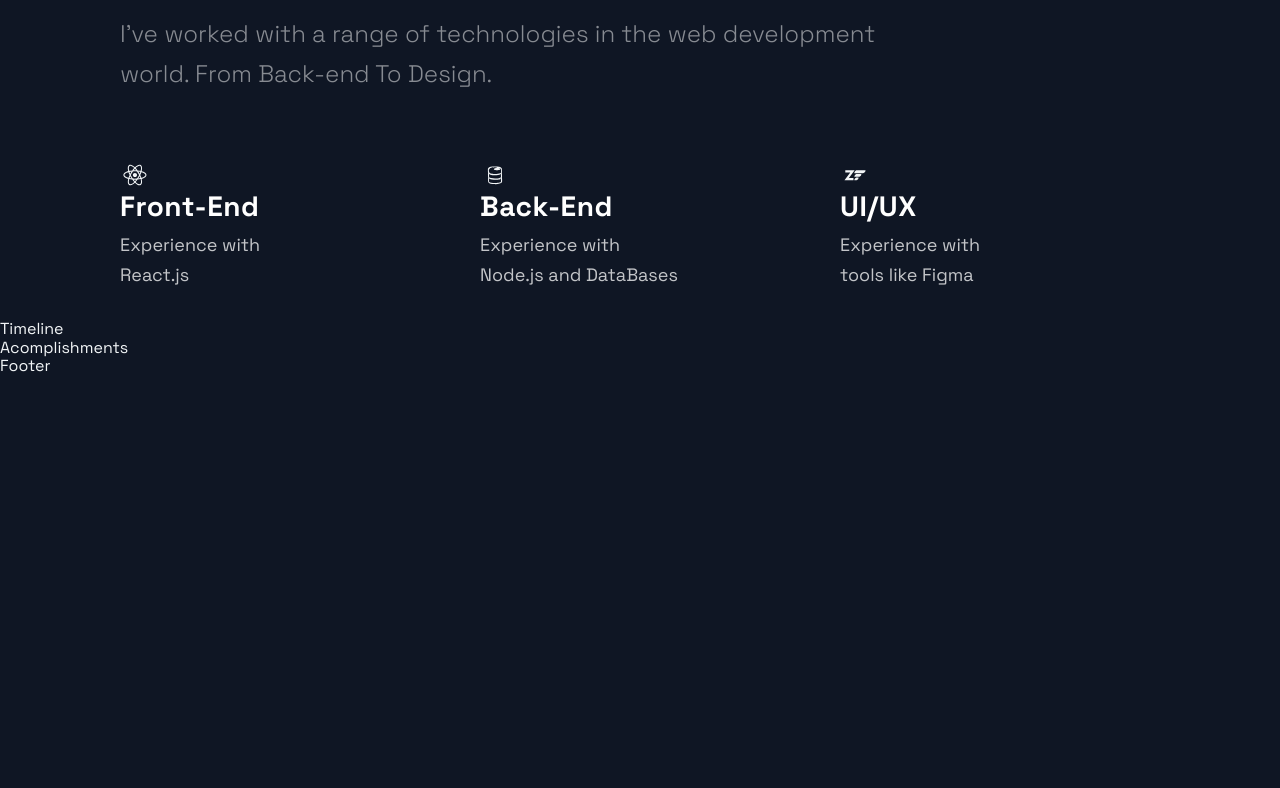
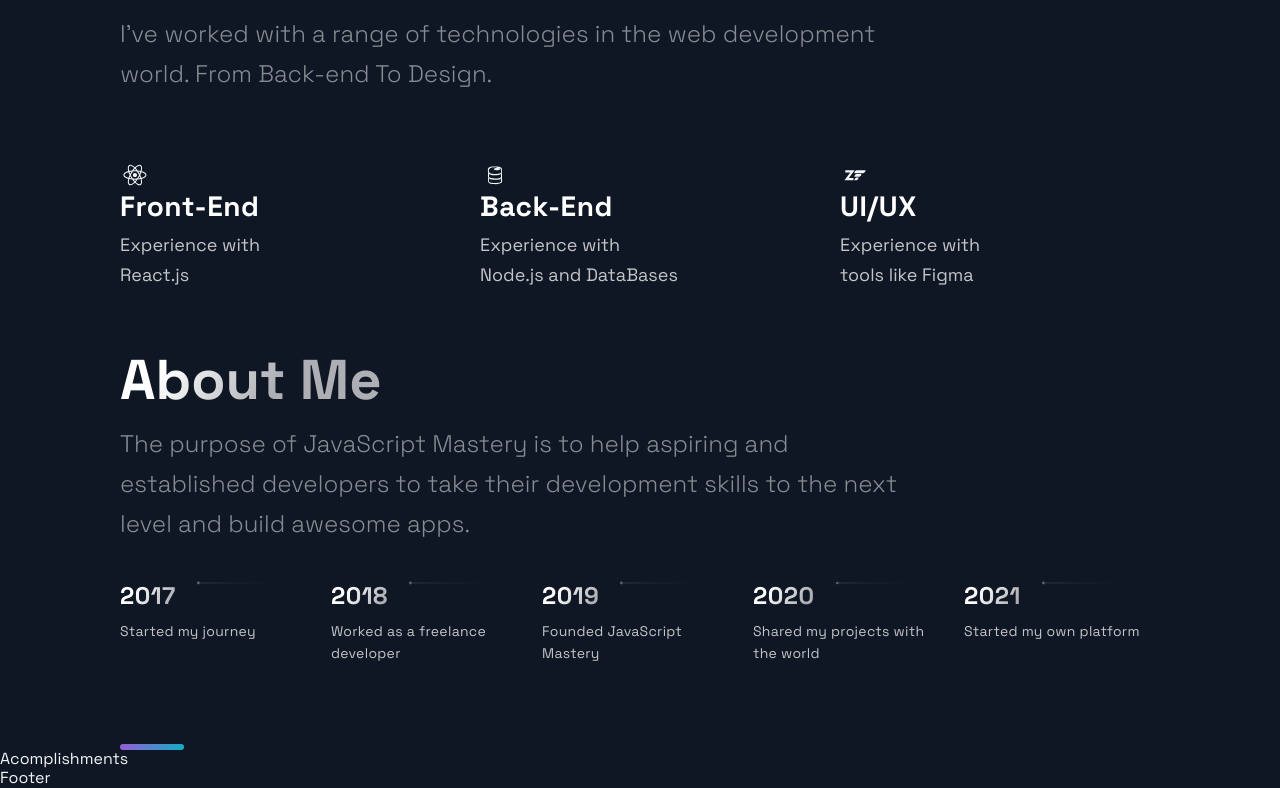
Before and after one commit to manutdmohit/Portfolio, a Next.js app: page / in a window 1280 px wide. Shown: the part 2345-3133 px from the top of the page. Before the commit the page ends 2721 px from the top, so only its background shows below. Built offline with nearby package versions, Linux system fonts and the light colour scheme.

Commit message:
Timeline Section

```diff
--- a/src/components/TimeLine/TimeLine.js
+++ b/src/components/TimeLine/TimeLine.js
@@ -1,51 +1,147 @@
 import React, { useState, useRef, useEffect } from 'react';
 
-import { CarouselButton, CarouselButtonDot, CarouselButtons, CarouselContainer, CarouselItem, CarouselItemImg, CarouselItemText, CarouselItemTitle, CarouselMobileScrollNode } from './TimeLineStyles';
-import { Section, SectionDivider, SectionText, SectionTitle } from '../../styles/GlobalComponents';
+import {
+  CarouselButton,
+  CarouselButtonDot,
+  CarouselButtons,
+  CarouselContainer,
+  CarouselItem,
+  CarouselItemImg,
+  CarouselItemText,
+  CarouselItemTitle,
+  CarouselMobileScrollNode,
+} from './TimeLineStyles';
+import {
+  Section,
+  SectionDivider,
+  SectionText,
+  SectionTitle,
+} from '../../styles/GlobalComponents';
 import { TimeLineData } from '../../constants/constants';
 
 const TOTAL_CAROUSEL_COUNT = TimeLineData.length;
 
 const Timeline = () => {
-  // const [activeItem, setActiveItem] = useState(0);
-  // const carouselRef = useRef();
+  const [activeItem, setActiveItem] = useState(0);
+  const carouselRef = useRef();
 
-  // const scroll = (node, left) => {
-  //   return node.scrollTo({ left, behavior: 'smooth' });
-  // }
+  const scroll = (node, left) => {
+    return node.scrollTo({ left, behavior: 'smooth' });
+  };
 
-  // const handleClick = (e, i) => {
-  //   e.preventDefault();
+  const handleClick = (e, i) => {
+    e.preventDefault();
 
-  //   if (carouselRef.current) {
-  //     const scrollLeft = Math.floor(carouselRef.current.scrollWidth * 0.7 * (i / TimeLineData.length));
+    if (carouselRef.current) {
+      const scrollLeft = Math.floor(
+        carouselRef.current.scrollWidth * 0.7 * (i / TimeLineData.length)
+      );
 
-  //     scroll(carouselRef.current, scrollLeft);
-  //   }
-  // }
+      scroll(carouselRef.current, scrollLeft);
+    }
+  };
 
-  // const handleScroll = () => {
-  //   if (carouselRef.current) {
-  //     const index = Math.round((carouselRef.current.scrollLeft / (carouselRef.current.scrollWidth * 0.7)) * TimeLineData.length);
+  const handleScroll = () => {
+    if (carouselRef.current) {
+      const index = Math.round(
+        (carouselRef.current.scrollLeft /
+          (carouselRef.current.scrollWidth * 0.7)) *
+          TimeLineData.length
+      );
 
-  //     setActiveItem(index);
-  //   }
-  // }
+      setActiveItem(index);
+    }
+  };
 
-  // // snap back to beginning of scroll when window is resized
-  // // avoids a bug where content is covered up if coming from smaller screen
-  // useEffect(() => {
-  //   const handleResize = () => {
-  //     scroll(carouselRef.current, 0);
-  //   }
+  // snap back to beginning of scroll when window is resized
+  // avoids a bug where content is covered up if coming from smaller screen
+  useEffect(() => {
+    const handleResize = () => {
+      scroll(carouselRef.current, 0);
+    };
 
-  //   window.addEventListener('resize', handleResize);
-  // }, []);
+    window.addEventListener('resize', handleResize);
+  }, []);
 
   return (
-    <div>
-      Timeline
-    </div>
+    <Section id="about">
+      <SectionTitle>About Me</SectionTitle>
+      <SectionText>
+        The purpose of JavaScript Mastery is to help aspiring and established
+        developers to take their development skills to the next level and build
+        awesome apps.
+      </SectionText>
+      <CarouselContainer ref={carouselRef} onScroll={handleScroll}>
+        <>
+          {TimeLineData.map((item, index) => (
+            <CarouselMobileScrollNode
+              key={index}
+              final={index === TOTAL_CAROUSEL_COUNT - 1}
+            >
+              <CarouselItem
+                index={index}
+                id={`carousel__item-${index}`}
+                active={activeItem}
+                onClick={(e) => handleClick(e, index)}
+              >
+                <CarouselItemTitle>
+                  {`${item.year}`}
+                  <CarouselItemImg
+                    width="208"
+                    height="6"
+                    viewBox="0 0 208 6"
+                    fill="none"
+                    xmlns="http://www.w3.org/2000/svg"
+                  >
+                    <path
+                      fillRule="evenodd"
+                      clipRule="evenodd"
+                      d="M2.5 5.5C3.88071 5.5 5 4.38071 5 3V3.5L208 3.50002V2.50002L5 2.5V3C5 1.61929 3.88071 0.5 2.5 0.5C1.11929 0.5 0 1.61929 0 3C0 4.38071 1.11929 5.5 2.5 5.5Z"
+                      fill="url(#paint0_linear)"
+                      fillOpacity="0.33"
+                    />
+                    <defs>
+                      <linearGradient
+                        id="paint0_linear"
+                        x1="-4.30412e-10"
+                        y1="0.5"
+                        x2="208"
+                        y2="0.500295"
+                        gradientUnits="userSpaceOnUse"
+                      >
+                        <stop stopColor="white" />
+                        <stop
+                          offset="0.79478"
+                          stopColor="white"
+                          stopOpacity="0"
+                        />
+                      </linearGradient>
+                    </defs>
+                  </CarouselItemImg>
+                </CarouselItemTitle>
+                <CarouselItemText>{item.text}</CarouselItemText>
+              </CarouselItem>
+            </CarouselMobileScrollNode>
+          ))}
+        </>
+      </CarouselContainer>
+      <CarouselButtons>
+        {TimeLineData.map((item, index) => {
+          return (
+            <CarouselButton
+              key={index}
+              index={index}
+              active={activeItem}
+              onClick={(e) => handleClick(e, index)}
+              type="button"
+            >
+              <CarouselButtonDot active={activeItem} />
+            </CarouselButton>
+          );
+        })}
+      </CarouselButtons>
+      <SectionDivider />
+    </Section>
   );
 };
 
```
